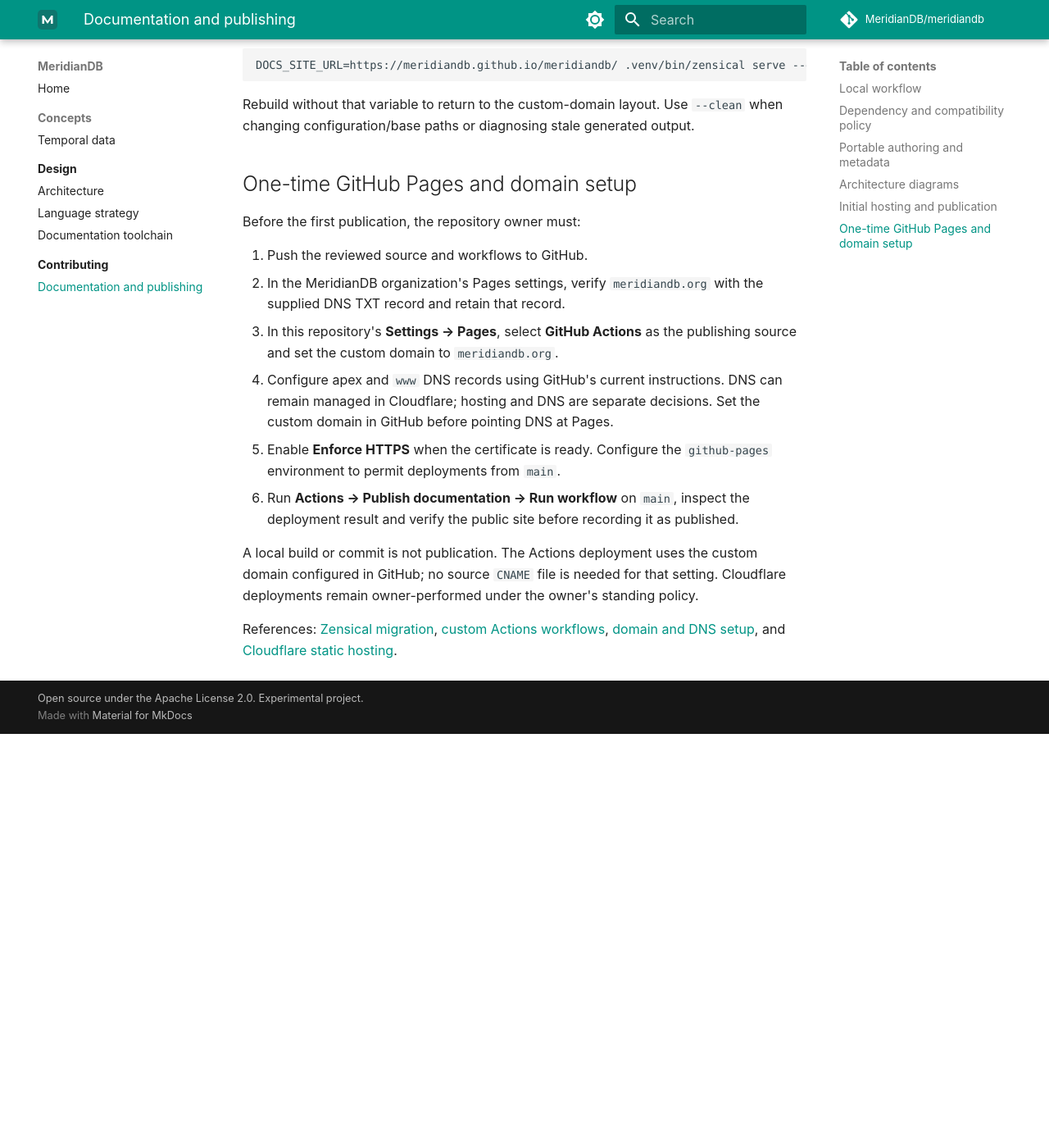
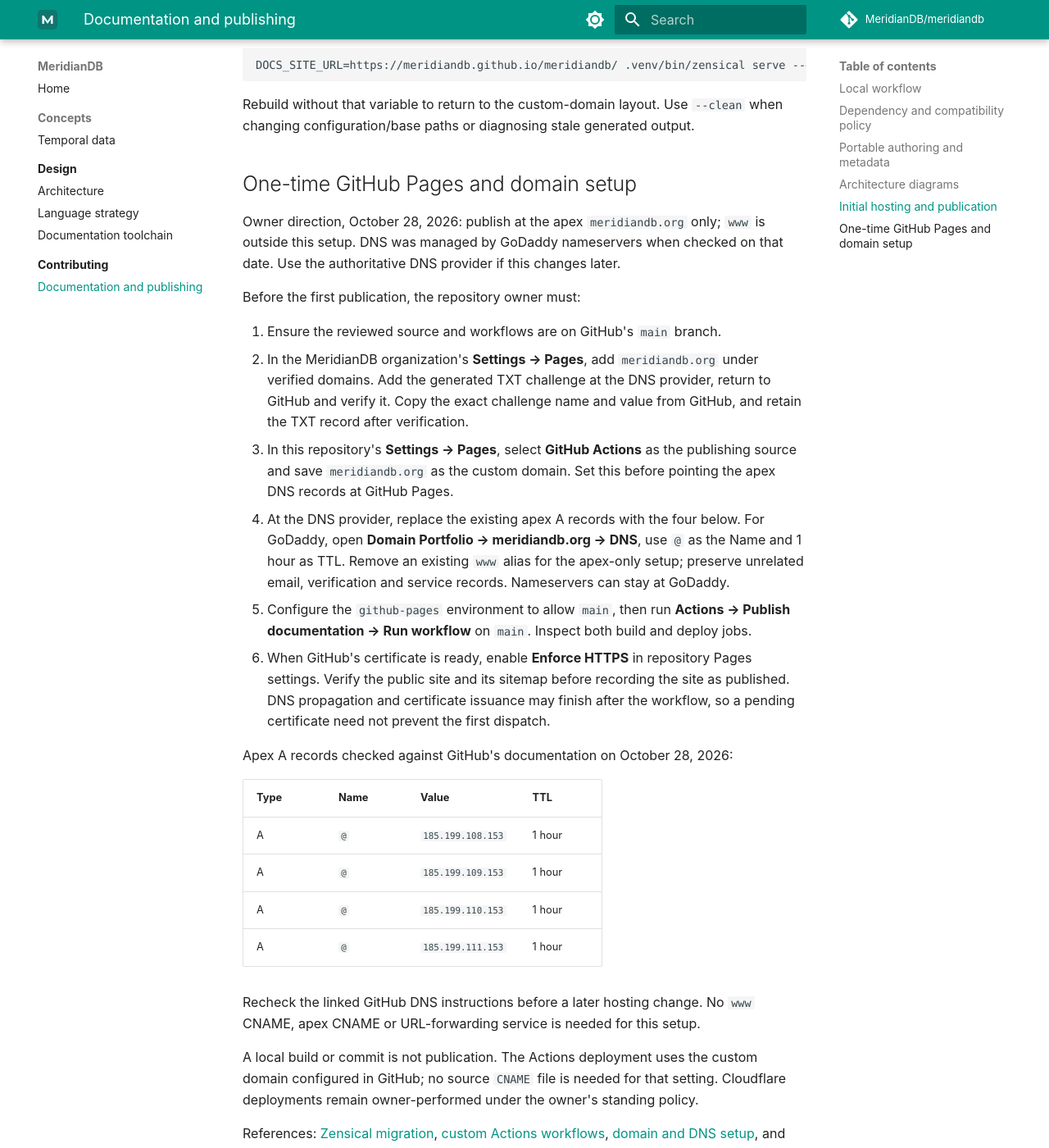
Before and after one commit to MeridianDB/meridiandb, an MkDocs documentation site: the page built from docs/contributing/documentation.md, in a window 1280 px wide and 1400 px high, scrolled down 2855 px. Shown: the whole window at 82% size. Built offline with MkDocs 1.6.1 and Material for MkDocs 9.7.7, drawn with Linux system fonts in a browser that asks for light colours; comment, search, counter and statistics services are not loaded; before the commit the page ends 3750 px from its top, so only the background shows below that.

Commit message:
Document apex-only domain and GoDaddy DNS setup

```diff
--- a/docs/contributing/documentation.md
+++ b/docs/contributing/documentation.md
@@ -139,20 +139,44 @@ when changing configuration/base paths or diagnosing stale generated output.
 
 ## One-time GitHub Pages and domain setup
 
+Owner direction, October 28, 2026: publish at the apex `meridiandb.org` only;
+`www` is outside this setup. DNS was managed by GoDaddy nameservers when checked
+on that date. Use the authoritative DNS provider if this changes later.
+
 Before the first publication, the repository owner must:
 
-1. Push the reviewed source and workflows to GitHub.
-2. In the MeridianDB organization's Pages settings, verify `meridiandb.org` with
-   the supplied DNS TXT record and retain that record.
+1. Ensure the reviewed source and workflows are on GitHub's `main` branch.
+2. In the MeridianDB organization's **Settings → Pages**, add `meridiandb.org`
+   under verified domains. Add the generated TXT challenge at the DNS provider,
+   return to GitHub and verify it. Copy the exact challenge name and value from
+   GitHub, and retain the TXT record after verification.
 3. In this repository's **Settings → Pages**, select **GitHub Actions** as the
-   publishing source and set the custom domain to `meridiandb.org`.
-4. Configure apex and `www` DNS records using GitHub's current instructions. DNS
-   can remain managed in Cloudflare; hosting and DNS are separate decisions.
-   Set the custom domain in GitHub before pointing DNS at Pages.
-5. Enable **Enforce HTTPS** when the certificate is ready. Configure the
-   `github-pages` environment to permit deployments from `main`.
-6. Run **Actions → Publish documentation → Run workflow** on `main`, inspect the
-   deployment result and verify the public site before recording it as published.
+   publishing source and save `meridiandb.org` as the custom domain. Set this
+   before pointing the apex DNS records at GitHub Pages.
+4. At the DNS provider, replace the existing apex A records with the four below.
+   For GoDaddy, open **Domain Portfolio → meridiandb.org → DNS**, use `@` as the
+   Name and 1 hour as TTL. Remove an existing `www` alias for the apex-only setup;
+   preserve unrelated email, verification and service records. Nameservers can
+   stay at GoDaddy.
+5. Configure the `github-pages` environment to allow `main`, then run
+   **Actions → Publish documentation → Run workflow** on `main`. Inspect both
+   build and deploy jobs.
+6. When GitHub's certificate is ready, enable **Enforce HTTPS** in repository
+   Pages settings. Verify the public site and its sitemap before recording the
+   site as published. DNS propagation and certificate issuance may finish after
+   the workflow, so a pending certificate need not prevent the first dispatch.
+
+Apex A records checked against GitHub's documentation on October 28, 2026:
+
+| Type | Name | Value | TTL |
+| --- | --- | --- | --- |
+| A | `@` | `185.199.108.153` | 1 hour |
+| A | `@` | `185.199.109.153` | 1 hour |
+| A | `@` | `185.199.110.153` | 1 hour |
+| A | `@` | `185.199.111.153` | 1 hour |
+
+Recheck the linked GitHub DNS instructions before a later hosting change. No
+`www` CNAME, apex CNAME or URL-forwarding service is needed for this setup.
 
 A local build or commit is not publication. The Actions deployment uses the custom
 domain configured in GitHub; no source `CNAME` file is needed for that setting.
```
